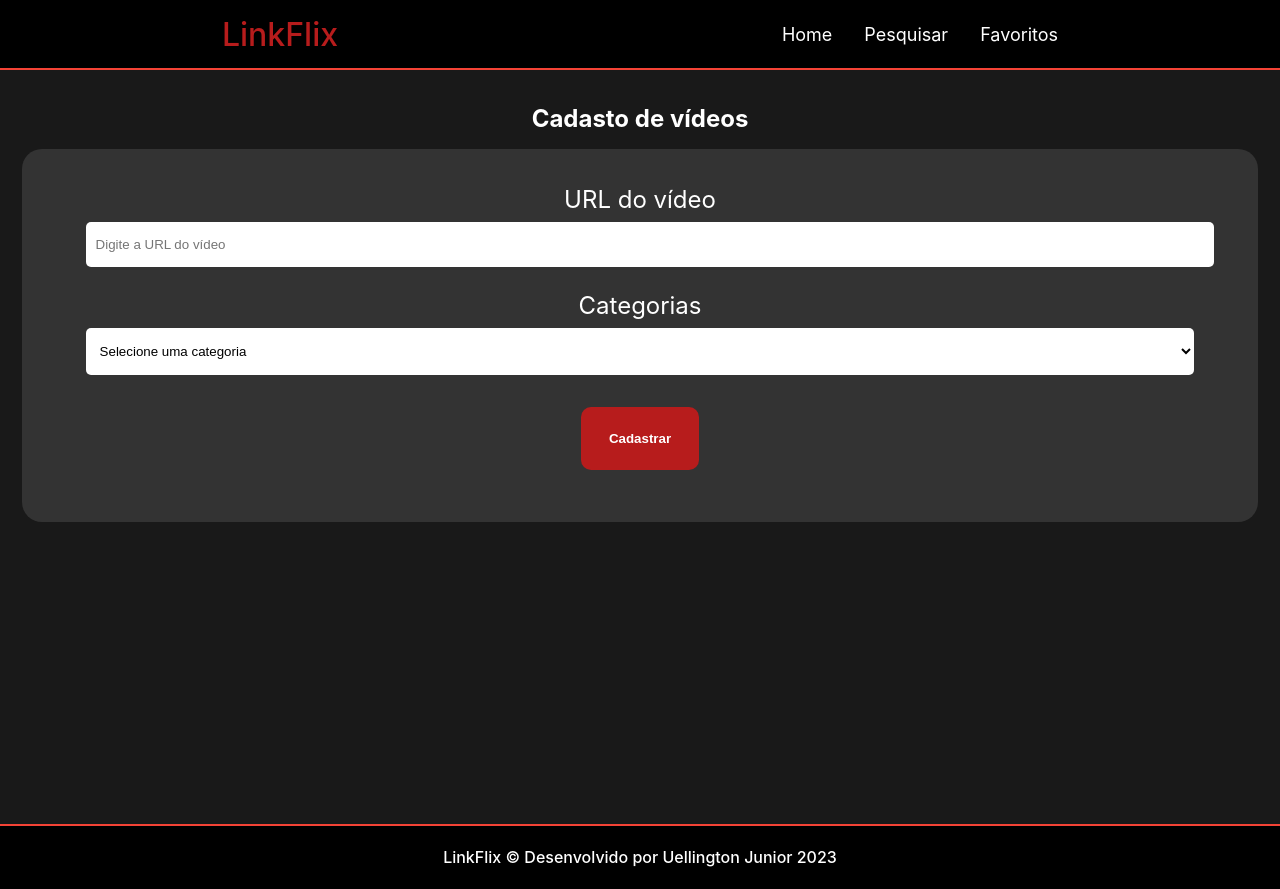
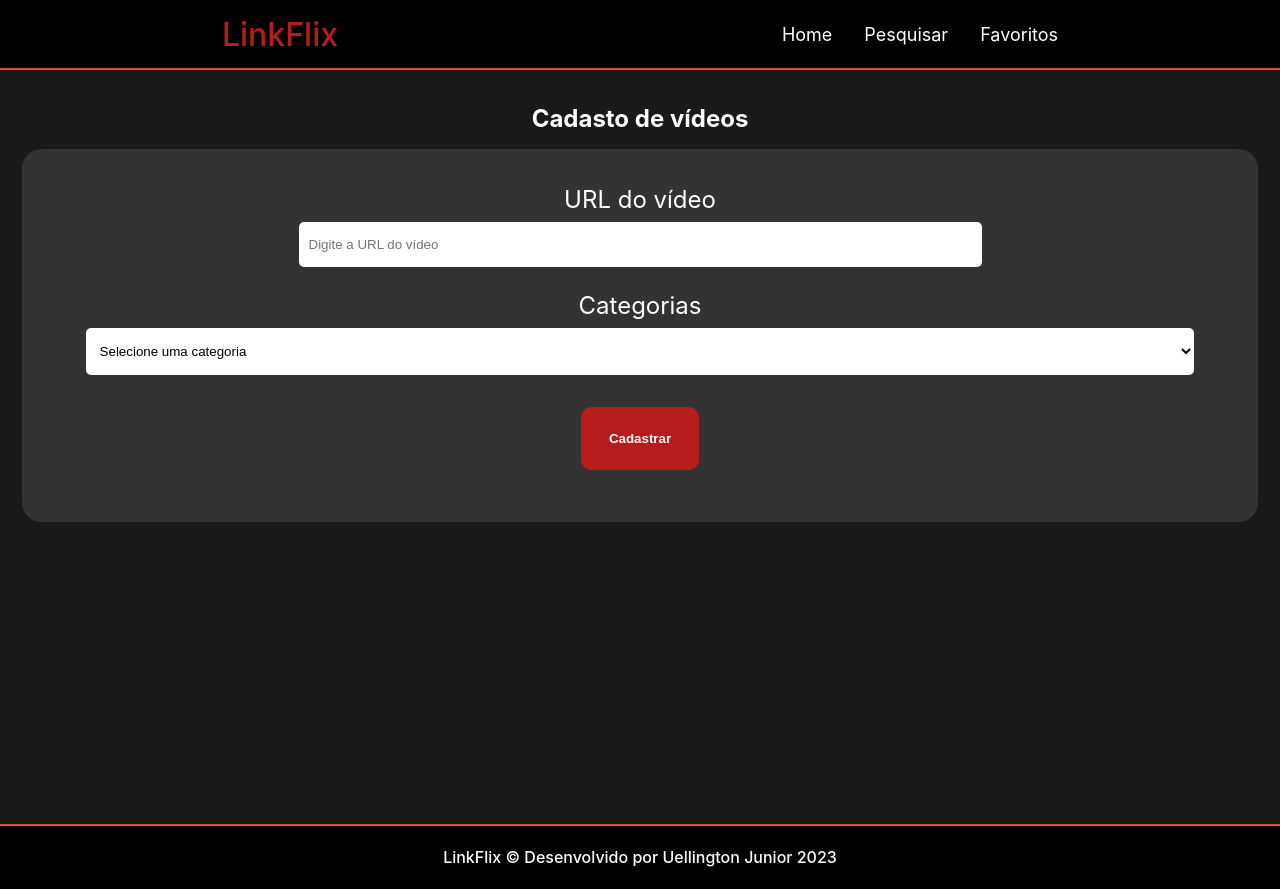
Before and after one commit to uellingtonju/movies, a React (Create React App) app: page /cadastre in a window 1280 px wide. Built offline with nearby package versions, Linux system fonts and the light colour scheme.

Commit message:
novas adesoes css

```diff
--- a/src/components/Form/form.css
+++ b/src/components/Form/form.css
@@ -35,6 +35,7 @@
 .formulario input, .formulario select {
     background-color: #fff;
     width: 100%;
+
     padding: 15px 10px;
     margin-bottom: 0.5rem;
     border: 0;
@@ -42,6 +43,10 @@
     border-radius: 5px;
     font-size: 1.125;
 
+}
+
+.formulario input{
+    max-width: 663px;
 }
 
 .formulario button {
```
